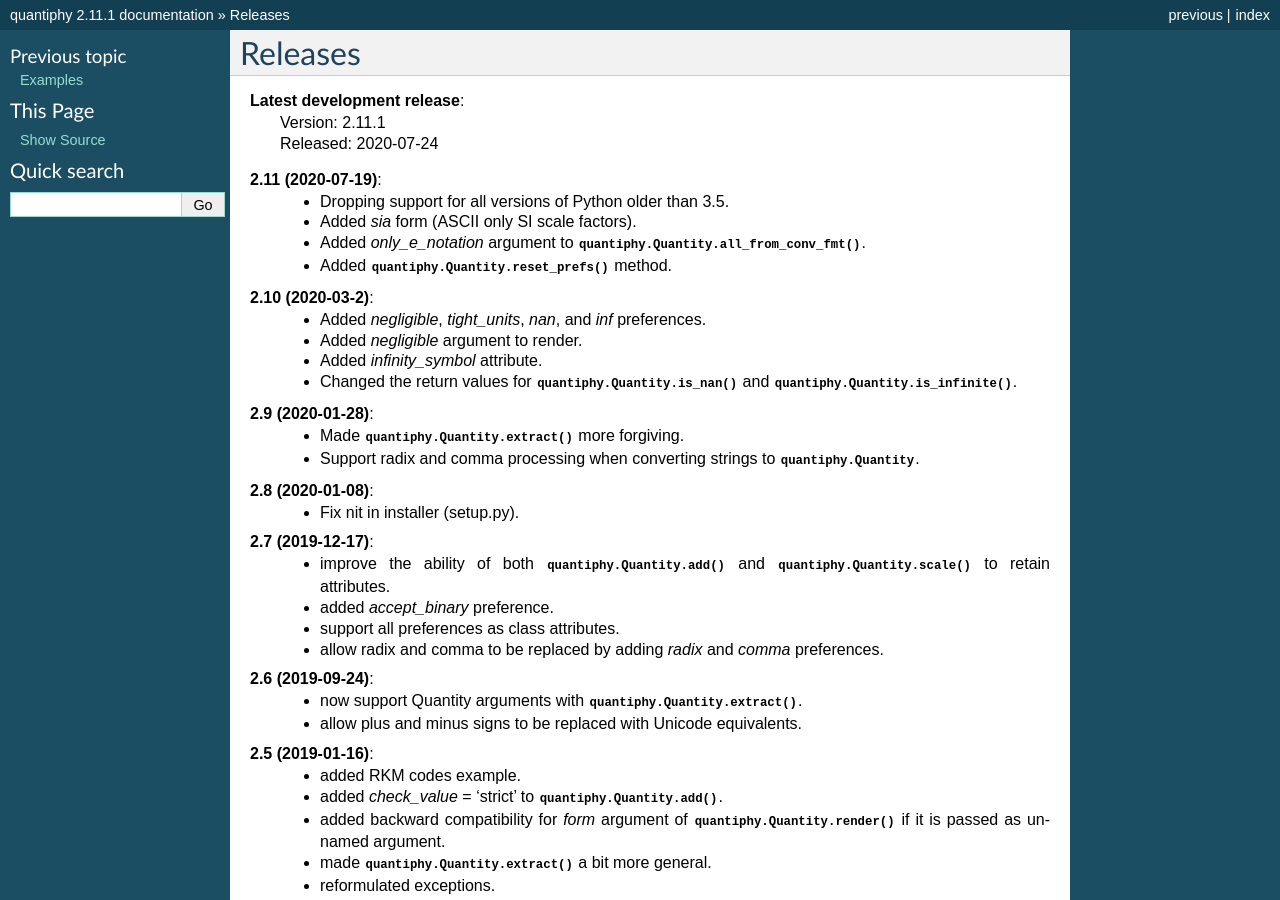
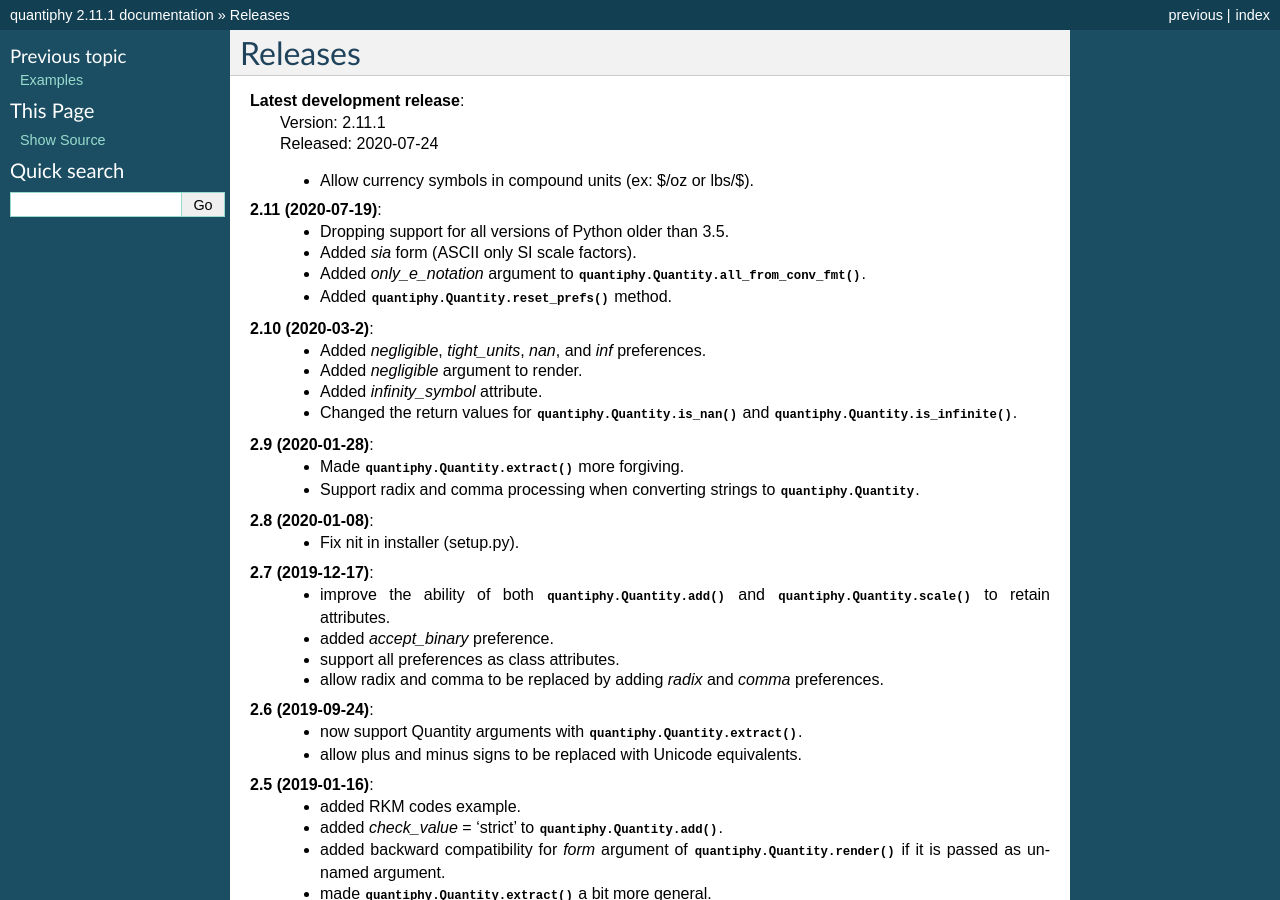
Before and after one commit to KenKundert/quantiphy, a Sphinx documentation site: the page built from doc/releases.rst, in a window 1280 px wide and 900 px high. Built offline with Sphinx 7.4.7, drawn with Linux system fonts in a browser that asks for light colours.

Commit message:
Update release notes.

```diff
--- a/doc/releases.rst
+++ b/doc/releases.rst
@@ -5,6 +5,7 @@ Releases
     | Version: 2.11.1
     | Released: 2020-07-24
 
+    - Allow currency symbols in compound units (ex: $/oz or lbs/$).
 
 **2.11 (2020-07-19)**:
     - Dropping support for all versions of Python older than 3.5.
```
